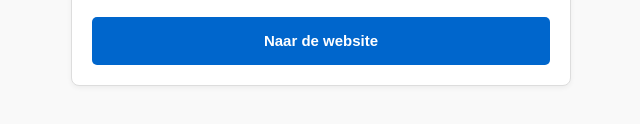
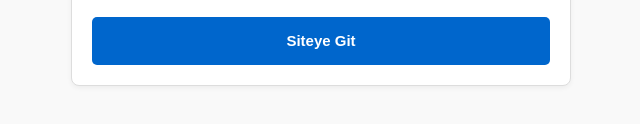
Before and after one commit to nieuweschoolfotos/Privacybeleid, a plain HTML site: page index.html in a window 1280 px wide. Shown: the part 496-620 px from the top of the page, 319-959 px from the left. Drawn offline with Linux system fonts and the light colour scheme.

Commit message:
Update link text for website button

```diff
--- a/index.html
+++ b/index.html
@@ -66,7 +66,7 @@
         <h1>Privacybeleid</h1>
         <p>Alle foto's op onze website worden uitsluitend door één persoon bekeken en bewerkt. Tijdens je bezoek worden alleen de noodzakelijke technische gegevens voor sitebeveiliging en de berichten die je ons stuurt verzameld. Deze gegevens worden nooit met anderen gedeeld of verkocht. Op de website kunnen cookies worden gebruikt om je ervaring te verbeteren, die je desgewenst via je browser kunt uitschakelen. Voor vragen kun je contact met ons opnemen via <strong>nieuweschoolfotos@gmail.com</strong>.</p>
 
-        <a href="https://nieuweschoolfotos.github.io/nieuweschoolfotos/" class="btn">Naar de website</a>
+        <a href="https://nieuweschoolfotos.github.io/nieuweschoolfotos/" class="btn">Siteye Git</a>
     </div>
 
 </body>
```
